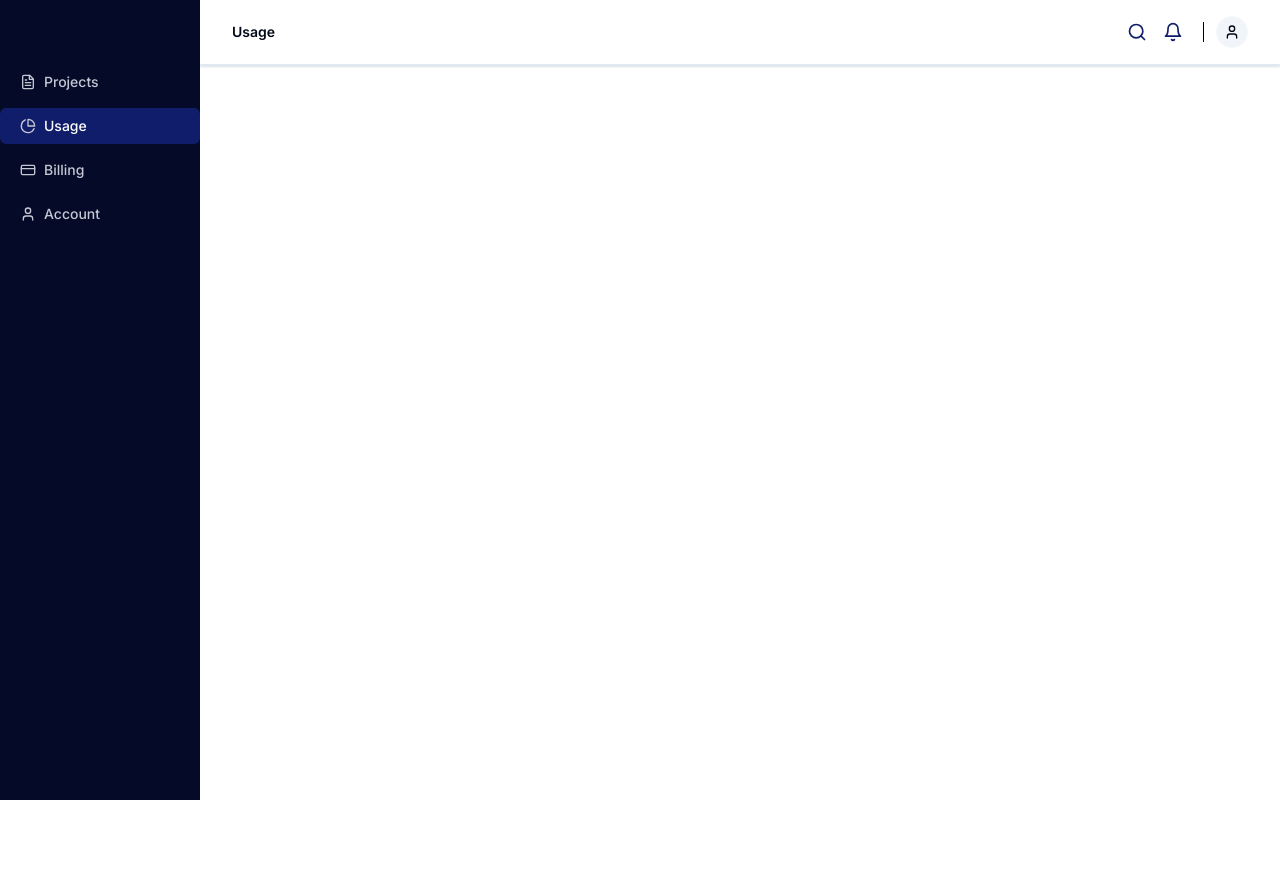
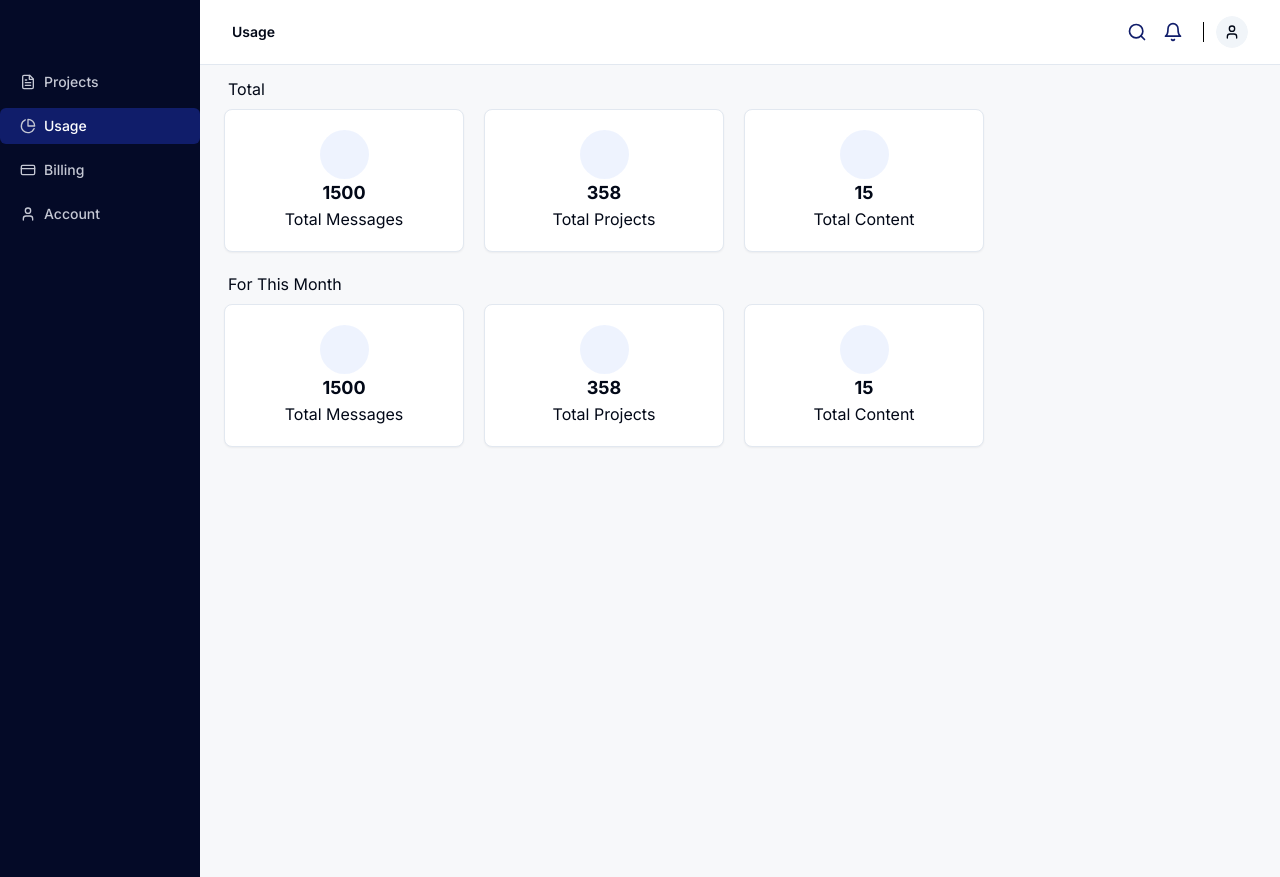
Before and after one commit to Neel-shetty/nextjs-hypewize, a Next.js app: page /usage in a window 1280 px wide. Before the commit the page ends 800 px from the top, so only its background shows below. Built offline with nearby package versions, Linux system fonts and the light colour scheme.

Commit message:
usage screen

```diff
--- a/src/app/(dashboard)/usage/page.tsx
+++ b/src/app/(dashboard)/usage/page.tsx
@@ -5,8 +5,19 @@ interface pageProps {}
 
 const page: FC<pageProps> = ({}) => {
   return (
-    <div>
-      <UsageCard title={'1500'} description={'Total Messages'}/>
+    <div className="h-screen mx-6 mt-3">
+      <p className="mb-2 ml-1">Total</p>
+      <div className="flex flex-row gap-5">
+        <UsageCard title={"1500"} description={"Total Messages"} />
+        <UsageCard title={"358"} description={"Total Projects"} />
+        <UsageCard title={"15"} description={"Total Content "} />
+      </div>
+      <p className="mb-2 ml-1 mt-5">For This Month</p>
+      <div className="flex flex-row gap-5">
+        <UsageCard title={"1500"} description={"Total Messages"} />
+        <UsageCard title={"358"} description={"Total Projects"} />
+        <UsageCard title={"15"} description={"Total Content "} />
+      </div>
     </div>
   );
 };
--- a/src/components/usage-card.tsx
+++ b/src/components/usage-card.tsx
@@ -1,13 +1,21 @@
 import { Card } from "./ui/card";
+import { Mail } from "lucide-react";
 
 export default function UsageCard({
   title,
   description,
+  icon,
 }: {
   title: string;
   description: string;
 }) {
-  return <Card>
-
-  </Card>
+  return (
+    <Card className="flex flex-col items-center justify-center w-[240px] p-5">
+      <div className="w-[49px] h-[49px] opacity-20 bg-blue-600 bg-opacity-40 rounded-full ">
+        {/* <Mail className="w-[40px] h-[40px] text-[#2745FA] z-10" /> */}
+      </div>
+      <div className="font-bold text-lg">{title}</div>
+      <div>{description}</div>
+    </Card>
+  );
 }
```
